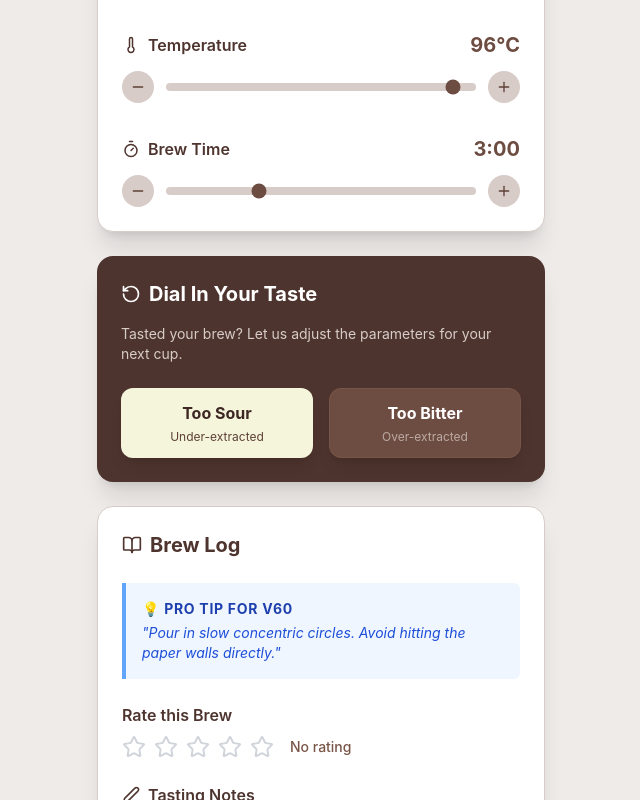
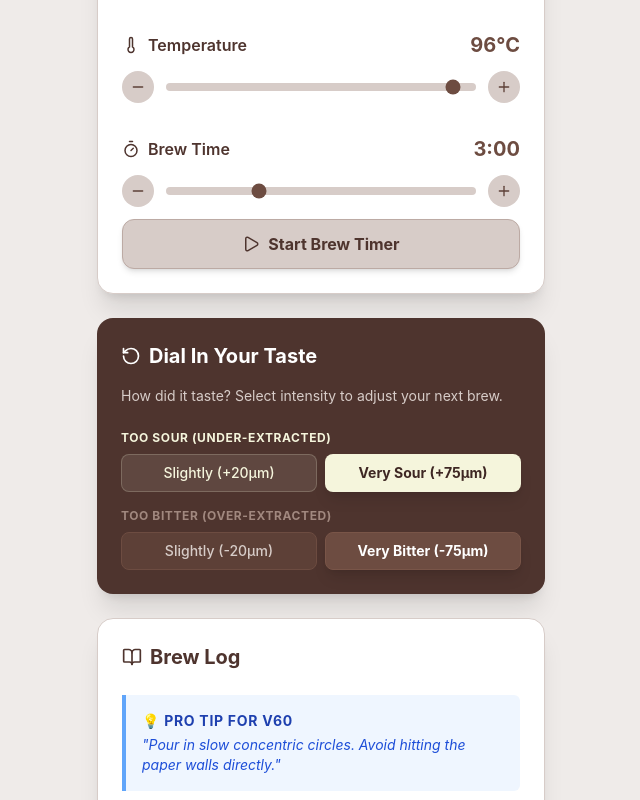
Before and after one commit to martandatrey/coffee-dialer, a React (Vite) app: page / in a window 1280 px wide. Shown: the part 800-1600 px from the top of the page, without its empty margins (319-959 px from the left). Built offline with nearby package versions, Linux system fonts and the light colour scheme.

Commit message:
feat: add brew timer, wake lock, advanced taste profiling, and more grinders

```diff
--- a/src/components/CoffeeDialer.jsx
+++ b/src/components/CoffeeDialer.jsx
@@ -1,5 +1,5 @@
 import React, { useState, useEffect } from 'react';
-import { Coffee, Droplets, Thermometer, Timer, Settings, Lock, Unlock, RotateCcw, Menu, Share, Star, BookOpen, PenLine, Filter, Plus, Minus } from 'lucide-react';
+import { Coffee, Droplets, Thermometer, Timer, Settings, Lock, Unlock, RotateCcw, Menu, Share, Star, BookOpen, PenLine, Filter, Plus, Minus, Play, Pause, Square } from 'lucide-react';
 
 import SliderControl from './SliderControl';
 import CoffeeService from '../services/CoffeeService';
@@ -18,7 +18,10 @@ const CoffeeDialer = () => {
     const [grind, setGrind] = useState(PRESETS['V60'].grind); // Microns
     const [copySuccess, setCopySuccess] = useState(false);
 
-
+    // Brew Timer State
+    const [isTimerRunning, setIsTimerRunning] = useState(false);
+    const [timerSeconds, setTimerSeconds] = useState(0);
+    const [wakeLock, setWakeLock] = useState(null);
     // Grinder State
     const [selectedGrinder, setSelectedGrinder] = useState('NONE');
 
@@ -101,10 +104,36 @@ const CoffeeDialer = () => {
         }
     };
 
+    // Timer Logic & Wake Lock
+    useEffect(() => {
+        let interval = null;
+        if (isTimerRunning) {
+            interval = setInterval(() => {
+                setTimerSeconds((seconds) => seconds + 1);
+            }, 1000);
+
+            // Request Wake Lock
+            if ('wakeLock' in navigator && !wakeLock) {
+                navigator.wakeLock.request('screen')
+                    .then((lock) => setWakeLock(lock))
+                    .catch((err) => console.log('Wake Lock Error:', err));
+            }
+        } else {
+            clearInterval(interval);
+            // Release Wake Lock
+            if (wakeLock) {
+                wakeLock.release().then(() => setWakeLock(null));
+            }
+        }
+        return () => clearInterval(interval);
+    }, [isTimerRunning, wakeLock]);
+
+
+
     // Taste Profiler Logic
-    const handleTasteAdjust = (type) => {
+    const handleTasteAdjust = (type, intensity) => {
         const currentParams = { grind, temp, time };
-        const newParams = CoffeeService.adjustTasteProfile(type, currentParams);
+        const newParams = CoffeeService.adjustTasteProfile(type, currentParams, intensity);
 
         setGrind(newParams.grind);
         setTemp(newParams.temp);
@@ -308,6 +337,45 @@ const CoffeeDialer = () => {
                                 <Plus size={16} />
                             </button>
                         </div>
+
+                        {/* Brew Timer Button */}
+                        <button
+                            onClick={() => setIsTimerRunning(!isTimerRunning)}
+                            className={`w-full mt-4 flex items-center justify-center gap-2 px-4 py-3 rounded-xl font-bold transition-all shadow-md ${isTimerRunning
+                                ? 'bg-red-100 text-red-600 hover:bg-red-200 border border-red-200'
+                                : 'bg-coffee-100 text-coffee-800 hover:bg-coffee-200 border border-coffee-200'
+                                }`}
+                        >
+                            {isTimerRunning ? <Pause size={18} /> : <Play size={18} />}
+                            {isTimerRunning ? 'Stop Timer' : 'Start Brew Timer'}
+                        </button>
+
+                        {/* Active Timer Overlay */}
+                        {timerSeconds > 0 && (
+                            <div className="mt-4 bg-coffee-900 rounded-xl p-4 text-center text-white border border-coffee-700 animate-fade-in relative overflow-hidden">
+                                <p className="text-xs text-coffee-300 uppercase tracking-widest font-bold mb-1">Elapsed Time</p>
+                                <div className="text-4xl font-mono font-bold tracking-wider tabular-nums">
+                                    {formatTime(timerSeconds)}
+                                </div>
+                                <div className="flex justify-center gap-4 mt-3">
+                                    <button
+                                        onClick={() => setIsTimerRunning(!isTimerRunning)}
+                                        className="p-2 rounded-full bg-white/10 hover:bg-white/20 transition-colors"
+                                    >
+                                        {isTimerRunning ? <Pause size={20} /> : <Play size={20} />}
+                                    </button>
+                                    <button
+                                        onClick={() => { setIsTimerRunning(false); setTimerSeconds(0); }}
+                                        className="p-2 rounded-full bg-white/10 hover:bg-red-500/50 transition-colors"
+                                    >
+                                        <Square size={20} />
+                                    </button>
+                                </div>
+                                <div className="absolute top-2 right-2">
+                                    {wakeLock ? <span className="text-[10px] bg-green-500/20 text-green-300 px-1.5 py-0.5 rounded-full border border-green-500/30">Screen Awake</span> : null}
+                                </div>
+                            </div>
+                        )}
                     </div>
 
                 </div>
@@ -318,23 +386,47 @@ const CoffeeDialer = () => {
                         <RotateCcw size={20} /> Dial In Your Taste
                     </h2>
                     <p className="text-coffee-100 mb-6 text-sm">
-                        Tasted your brew? Let us adjust the parameters for your next cup.
+                        How did it taste? Select intensity to adjust your next brew.
                     </p>
-                    <div className="grid grid-cols-2 gap-4">
+
+                    <div className="space-y-4">
+                        {/* Sour Group */}
+                        <div className="space-y-2">
+                            <p className="text-xs font-bold text-cream uppercase tracking-wider">Too Sour (Under-extracted)</p>
+                            <div className="grid grid-cols-2 gap-2">
                                 <button
-                            onClick={() => handleTasteAdjust('sour')}
-                            className="bg-cream text-coffee-900 py-3 px-4 rounded-xl font-bold hover:bg-white transition-colors shadow-lg active:scale-95"
+                                    onClick={() => handleTasteAdjust('sour', 'low')}
+                                    className="bg-cream/10 hover:bg-cream/20 text-cream py-2 rounded-lg text-sm font-medium transition-colors border border-cream/20"
                                 >
-                            Too Sour
-                            <span className="block text-xs font-normal text-coffee-700 mt-1">Under-extracted</span>
+                                    Slightly (+20µm)
                                 </button>
                                 <button
-                            onClick={() => handleTasteAdjust('bitter')}
-                            className="bg-coffee-600 text-white py-3 px-4 rounded-xl font-bold hover:bg-coffee-500 transition-colors shadow-lg border border-coffee-500 active:scale-95"
+                                    onClick={() => handleTasteAdjust('sour', 'high')}
+                                    className="bg-cream text-coffee-900 py-2 rounded-lg text-sm font-bold hover:bg-white transition-colors shadow-lg"
                                 >
-                            Too Bitter
-                            <span className="block text-xs font-normal text-coffee-200 mt-1">Over-extracted</span>
+                                    Very Sour (+75µm)
                                 </button>
+                            </div>
+                        </div>
+
+                        {/* Bitter Group */}
+                        <div className="space-y-2">
+                            <p className="text-xs font-bold text-coffee-300 uppercase tracking-wider">Too Bitter (Over-extracted)</p>
+                            <div className="grid grid-cols-2 gap-2">
+                                <button
+                                    onClick={() => handleTasteAdjust('bitter', 'low')}
+                                    className="bg-coffee-700 hover:bg-coffee-600 text-coffee-100 py-2 rounded-lg text-sm font-medium transition-colors border border-coffee-600"
+                                >
+                                    Slightly (-20µm)
+                                </button>
+                                <button
+                                    onClick={() => handleTasteAdjust('bitter', 'high')}
+                                    className="bg-coffee-600 text-white py-2 rounded-lg text-sm font-bold hover:bg-coffee-500 transition-colors shadow-lg border border-coffee-500"
+                                >
+                                    Very Bitter (-75µm)
+                                </button>
+                            </div>
+                        </div>
                     </div>
                 </div>
 
--- a/src/constants/coffeeData.js
+++ b/src/constants/coffeeData.js
@@ -18,6 +18,11 @@ export const PRO_TIPS = {
 
 export const GRINDERS = {
     'NONE': { name: 'Microns (Default)', type: 'microns', convert: (m) => m },
+    'K6': { name: 'Kingrinder K6', type: 'clicks', convert: (m) => Math.round(m / 16) },
+    'K_SERIES': { name: 'Kingrinder K0-K5', type: 'clicks', convert: (m) => Math.round(m / 18) },
+    'C2_C3': { name: 'Timemore C2/C3/C3S', type: 'clicks', convert: (m) => Math.round(m / 25) }, // Standard C-series approx
+    'C3_ESP': { name: 'Timemore C3 ESP', type: 'clicks', convert: (m) => Math.round(m / 20) }, // Finer pitch
+    'Q_SERIES': { name: '1Zpresso Q/Q Air', type: 'setting', convert: (m) => (m / 25).toFixed(1) }, // 25 microns per click (numbered)
     'DF54': { name: 'DF54 / DF64', type: 'dial', convert: (m) => Math.round((m - 100) / 10) },
     'C40': { name: 'Comandante C40', type: 'clicks', convert: (m) => Math.round(m / 30) },
     'ENCORE': { name: 'Baratza Encore', type: 'setting', convert: (m) => Math.min(40, Math.max(1, Math.round(m / 40))) },
--- a/src/services/CoffeeService.js
+++ b/src/services/CoffeeService.js
@@ -43,14 +43,22 @@ class CoffeeService {
         }
     }
 
-    adjustTasteProfile(type, params) {
+    adjustTasteProfile(type, params, intensity = 'normal') {
         const { grind, temp, time } = params;
         const newParams = { ...params };
+
+        // Intensity Modifiers (Microns)
+        const adjustments = {
+            'low': 20,
+            'normal': 50,
+            'high': 75
+        };
+        const delta = adjustments[intensity] || 50;
 
         if (type === 'sour') {
             // Too Sour (Under-extracted) -> Extract MORE
             if (grind > 100) {
-                newParams.grind = Math.max(100, grind - 50);
+                newParams.grind = Math.max(100, grind - delta);
             } else if (temp < 100) {
                 newParams.temp = temp + 2;
             } else {
@@ -59,7 +67,7 @@ class CoffeeService {
         } else if (type === 'bitter') {
             // Too Bitter (Over-extracted) -> Extract LESS
             if (grind < 1600) {
-                newParams.grind = Math.min(1600, grind + 50);
+                newParams.grind = Math.min(1600, grind + delta);
             } else if (temp > 80) {
                 newParams.temp = temp - 2;
             } else {
```
Lines whose indentation alone changed are shown as unchanged.
